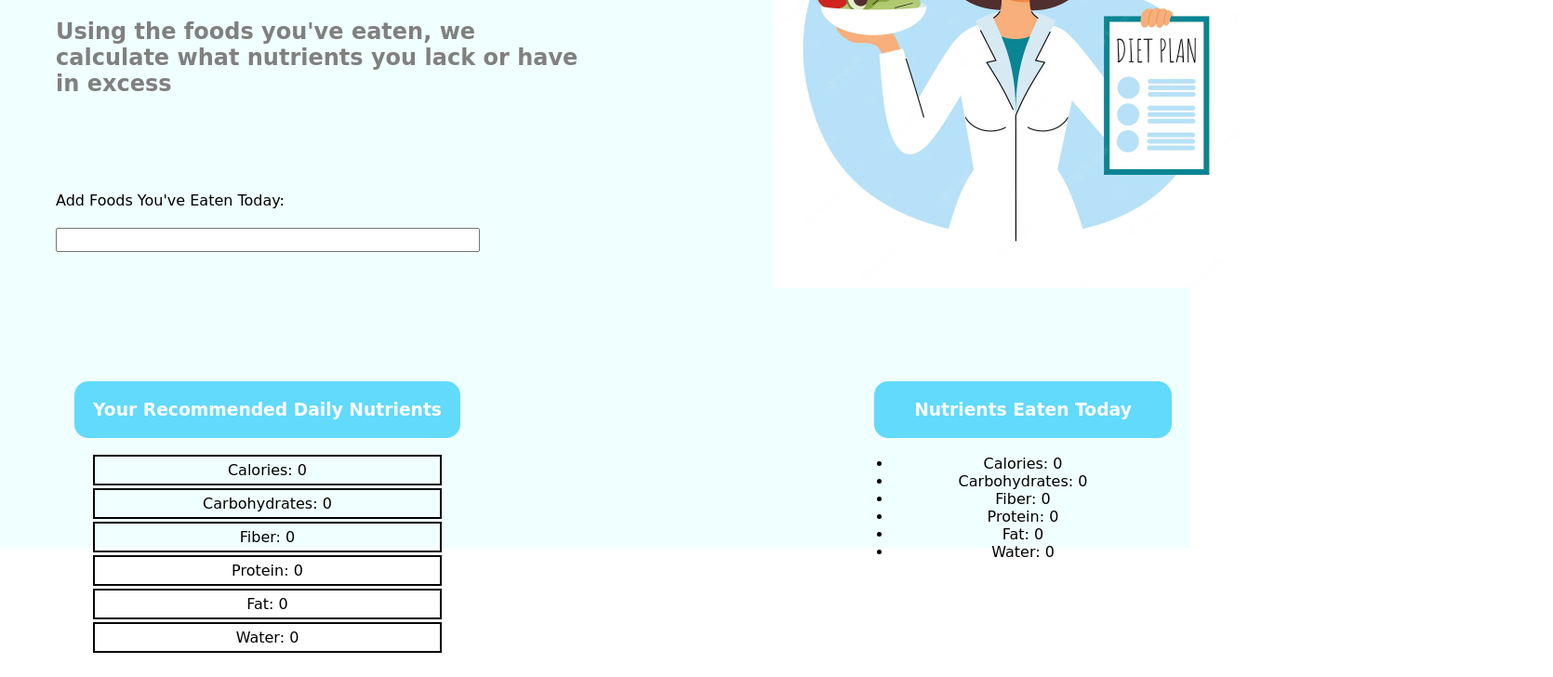
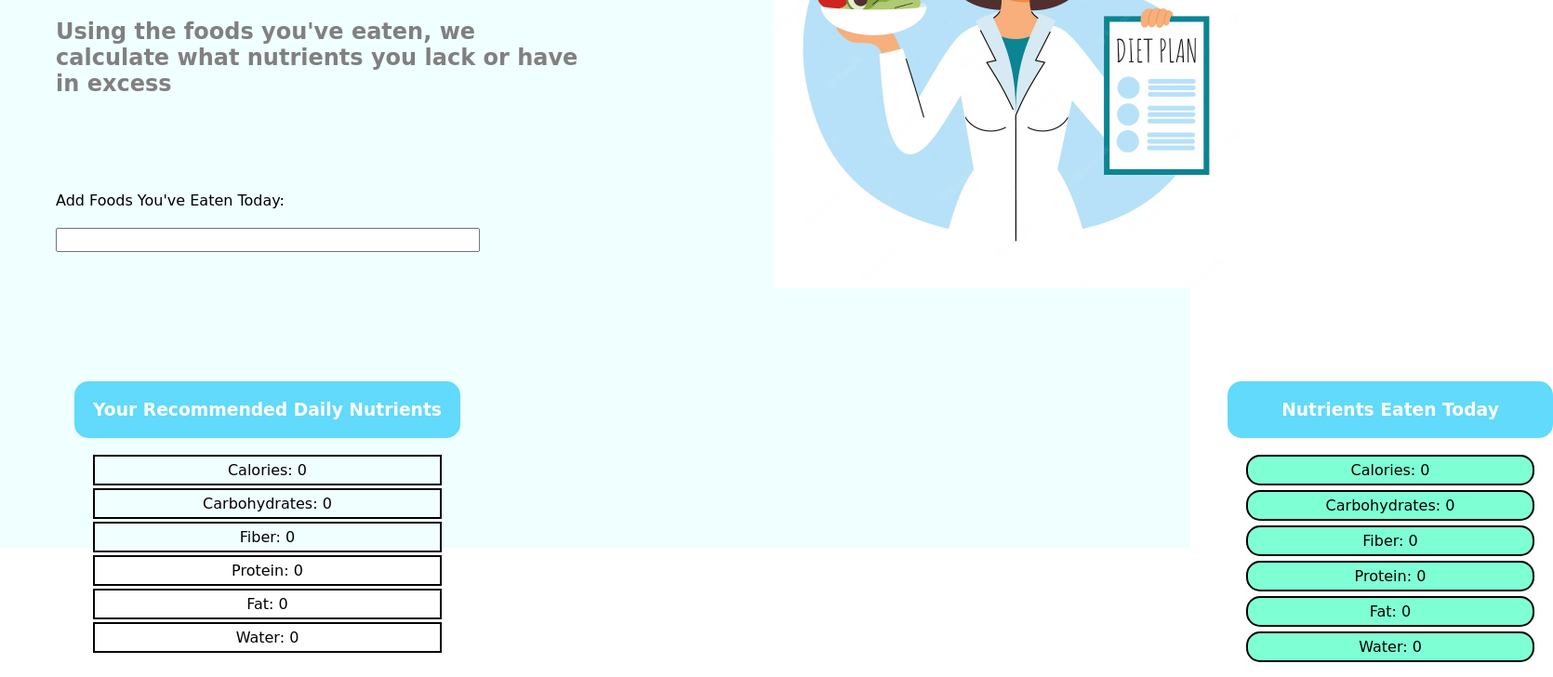
Before and after one commit to cam-thomas/NutritionProject, a React (Create React App) app in the folder client/: page / in a window 1280 px wide. Shown: the part 293-1021 px from the top of the page at 93% size, 1670 px wide, since content can reach past the window. Built offline with nearby package versions, Linux system fonts and the light colour scheme.

Commit message:
Added green highlighting when specific nutrients met the requirement.

```diff
--- a/client/src/App.css
+++ b/client/src/App.css
@@ -51,11 +51,32 @@
   top: 200px;
 }
 
+.nutrientRequirementAchieved {
+  margin-bottom: 5px;
+  border-width: 2px;
+  border-style: solid;
+  list-style-type: none;
+  border-radius: 15px;
+  padding: 5px;
+  background-color: aquamarine;
+}
+
+.nutrientsEatenList {
+  margin-bottom: 5px;
+  border-width: 2px;
+  border-style: solid;
+  list-style-type: none;
+  border-radius: 15px;
+  padding: 5px;
+  /* background-color: aquamarine; */
+}
+
+
 .nutrientsEaten {
   position: absolute;
-  margin-left: 920px;
+  left: 1300px;
   top: 200px;
-  width: 50%;
+  width: 350px;
 }
 
 
--- a/client/src/App.jsx
+++ b/client/src/App.jsx
@@ -25,17 +25,28 @@ function RecommendedNutrients({userSignedIn, recommendedNutrition}) {
   }
 }
 
-function NutrientsEaten({ userSignedIn, nutrientsEaten }) {
+function NutrientsEaten({ userSignedIn, nutrientsEaten, recommendedNutrition }) {
   if (userSignedIn) {
     return (
       <div className="nutrientsEaten">
        <h3 className="nutrientsEatenHeader">Nutrients Eaten Today</h3>
         <ul className="list-group">
-          {Object.keys(nutrientsEaten).map((key, index) => (
-            <li className="list-group-item">
-              {key + ":"} {nutrientsEaten[key]}
-            </li>
-          ))}
+          {Object.keys(nutrientsEaten).map((key, index) => {
+            if (nutrientsEaten[key] >= recommendedNutrition[key]) {
+              return (
+                <li key={key} className="nutrientRequirementAchieved">
+                  {key + ":"} {nutrientsEaten[key]}
+                </li>
+              );
+            }
+            else {
+              return (
+                <li key={key} className="nutrientsEatenList">
+                  {key + ":"} {nutrientsEaten[key]}
+                </li>
+              );
+            }
+          })}
         </ul>
       </div>
     );
@@ -117,7 +128,7 @@ function App(props) {
             <FoodInputForm userSignedIn={userSignedIn} userinputFood={userinputFood} handleUserInputFood={handleUserInputFood} handleUserInputFormSubmit={handleUserInputFormSubmit}/>
         </div>
         <RecommendedNutrients userSignedIn={userSignedIn} recommendedNutrition={recommendedNutrition}/>
-        <NutrientsEaten userSignedIn={userSignedIn} nutrientsEaten={consumedNutrients} />
+        <NutrientsEaten userSignedIn={userSignedIn} nutrientsEaten={consumedNutrients} recommendedNutrition={recommendedNutrition} />
       </div>
     </div>
   );
```
